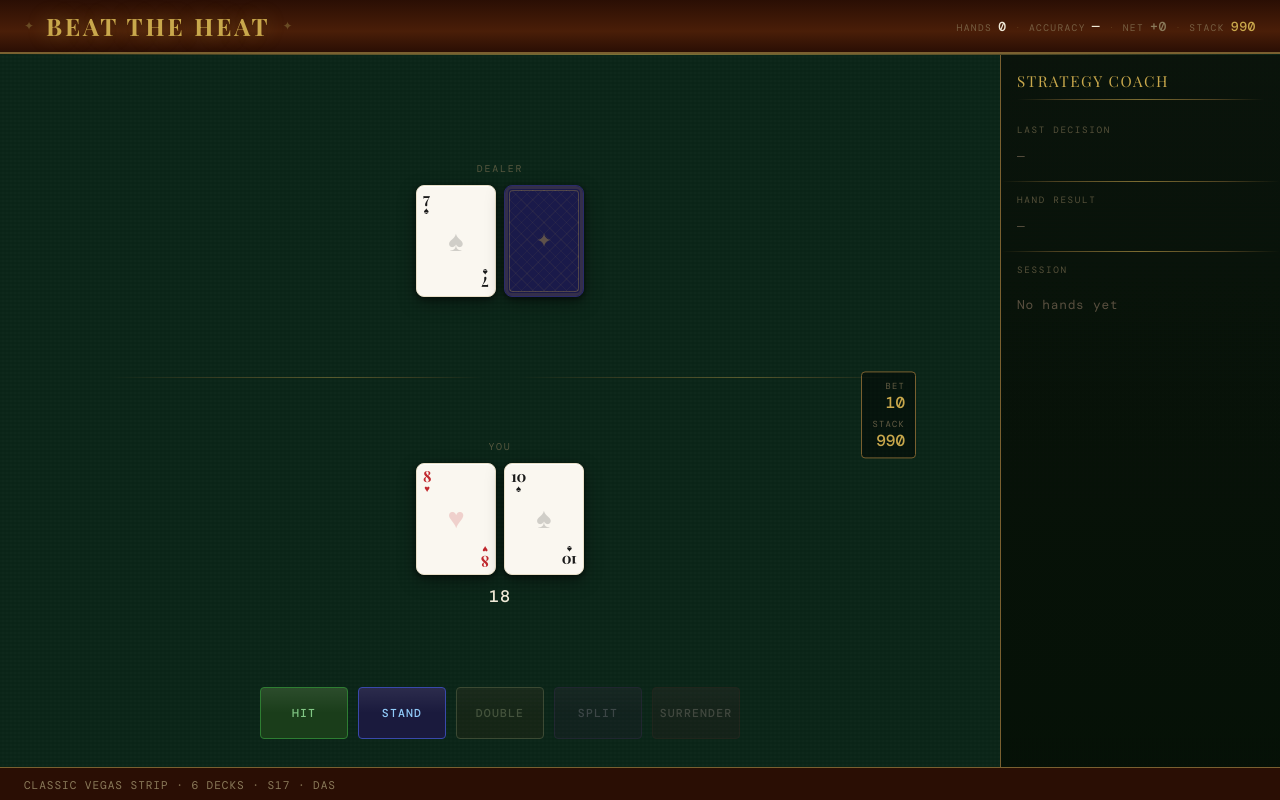
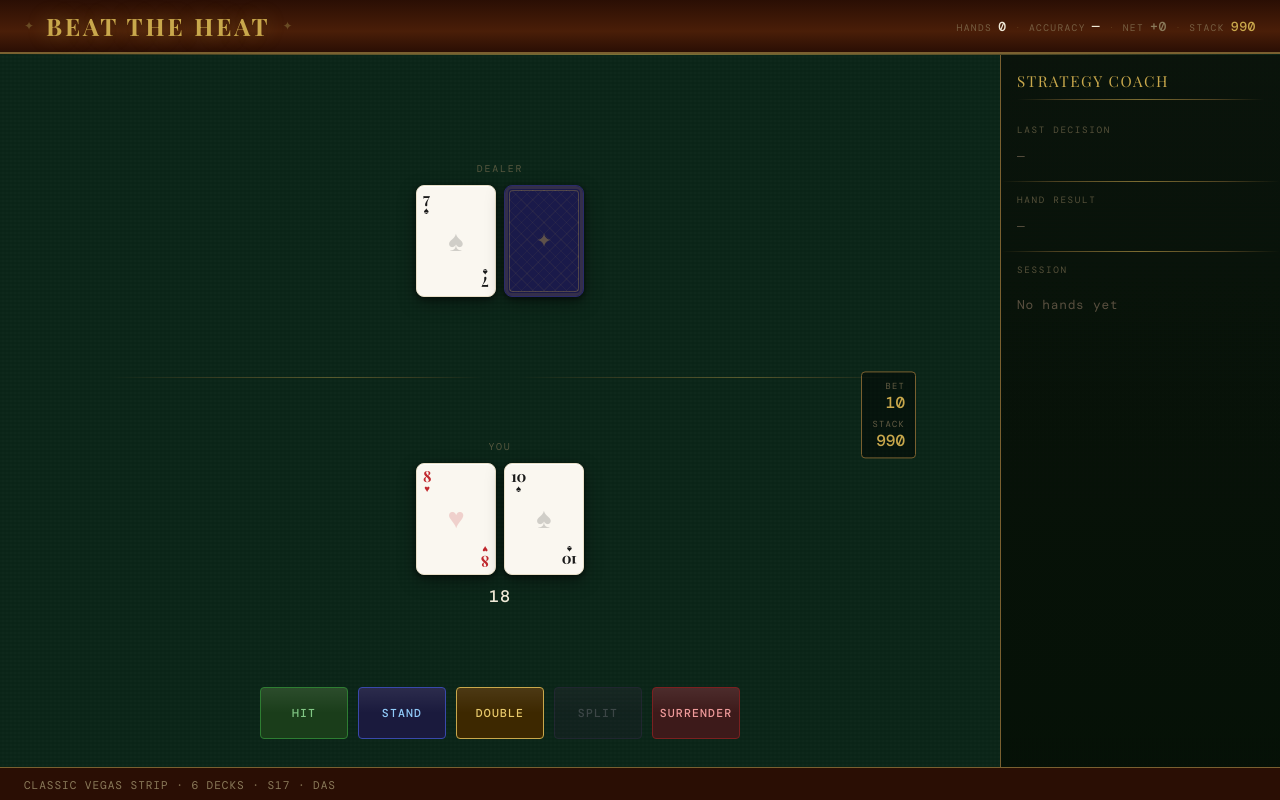
Before and after one commit to colinhauch/beat-the-heat, a React (Vite) app in the folder packages/web/: page / in a window 1280 px wide. Both pictures are taken after a click on the button "DEAL". Built offline with nearby package versions, Linux system fonts and the light colour scheme; a web font is replaced by a local one.

Commit message:
fix: update player hand reference

```diff
--- a/packages/web/src/components/ActionBar.tsx
+++ b/packages/web/src/components/ActionBar.tsx
@@ -1,38 +1,56 @@
-import { useGame } from '../game/GameContext'
-import { PlayerAction, cardValue, Card } from '@beat-the-heat/shared'
-import './ActionBar.css'
+import { useGame } from "../game/GameContext";
+import { PlayerAction, cardValue, Card } from "@beat-the-heat/shared";
+import "./ActionBar.css";
 
-function getPlayerCards(state: ReturnType<typeof useGame>['state']): Card[] {
-  const hand = state.currentHand
-  if (!hand) return []
-  if (hand.decisions.length === 0) return hand.dealerFinalHand.slice(2)
-  return hand.decisions[hand.decisions.length - 1].tableState.playerHand
+function getPlayerCards(state: ReturnType<typeof useGame>["state"]): Card[] {
+  const hand = state.currentHand;
+  if (!hand) return [];
+  if (hand.decisions.length === 0) return hand.playerInitialHand;
+  return hand.decisions[hand.decisions.length - 1].tableState.playerHand;
 }
 
 export function ActionBar() {
-  const { state, dispatchPlayerAction } = useGame()
-  const { currentHand, playerStack, splitHands, session } = state
+  const { state, dispatchPlayerAction } = useGame();
+  const { currentHand, playerStack, splitHands, session } = state;
 
-  if (!currentHand || state.phase !== 'playerTurn') return null
+  if (!currentHand || state.phase !== "playerTurn") return null;
 
-  const playerCards = getPlayerCards(state)
-  const rules = session.tableRules
+  const playerCards = getPlayerCards(state);
+  const rules = session.tableRules;
 
-  const canDouble = playerCards.length === 2 && playerStack >= currentHand.betAmount
-  const canSplit = playerCards.length === 2 &&
-    playerCards[0] && playerCards[1] &&
+  const canDouble =
+    playerCards.length === 2 && playerStack >= currentHand.betAmount;
+  const canSplit =
+    playerCards.length === 2 &&
+    playerCards[0] &&
+    playerCards[1] &&
     cardValue(playerCards[0].rank) === cardValue(playerCards[1].rank) &&
     playerStack >= currentHand.betAmount &&
-    splitHands.length < rules.maxSplits
-  const canSurrender = playerCards.length === 2 && rules.surrenderAllowed
+    splitHands.length < rules.maxSplits;
+  const canSurrender = playerCards.length === 2 && rules.surrenderAllowed;
 
-  const actions: { action: PlayerAction; label: string; enabled: boolean; cls: string }[] = [
-    { action: 'hit',       label: 'Hit',       enabled: true,        cls: 'btn--hit' },
-    { action: 'stand',     label: 'Stand',     enabled: true,        cls: 'btn--stand' },
-    { action: 'double',    label: 'Double',    enabled: canDouble,   cls: 'btn--double' },
-    { action: 'split',     label: 'Split',     enabled: !!canSplit,  cls: 'btn--split' },
-    { action: 'surrender', label: 'Surrender', enabled: canSurrender, cls: 'btn--surrender' },
-  ]
+  const actions: {
+    action: PlayerAction;
+    label: string;
+    enabled: boolean;
+    cls: string;
+  }[] = [
+    { action: "hit", label: "Hit", enabled: true, cls: "btn--hit" },
+    { action: "stand", label: "Stand", enabled: true, cls: "btn--stand" },
+    {
+      action: "double",
+      label: "Double",
+      enabled: canDouble,
+      cls: "btn--double",
+    },
+    { action: "split", label: "Split", enabled: !!canSplit, cls: "btn--split" },
+    {
+      action: "surrender",
+      label: "Surrender",
+      enabled: canSurrender,
+      cls: "btn--surrender",
+    },
+  ];
 
   return (
     <div className="action-bar">
@@ -48,5 +66,5 @@ export function ActionBar() {
         </button>
       ))}
     </div>
-  )
+  );
 }
```
